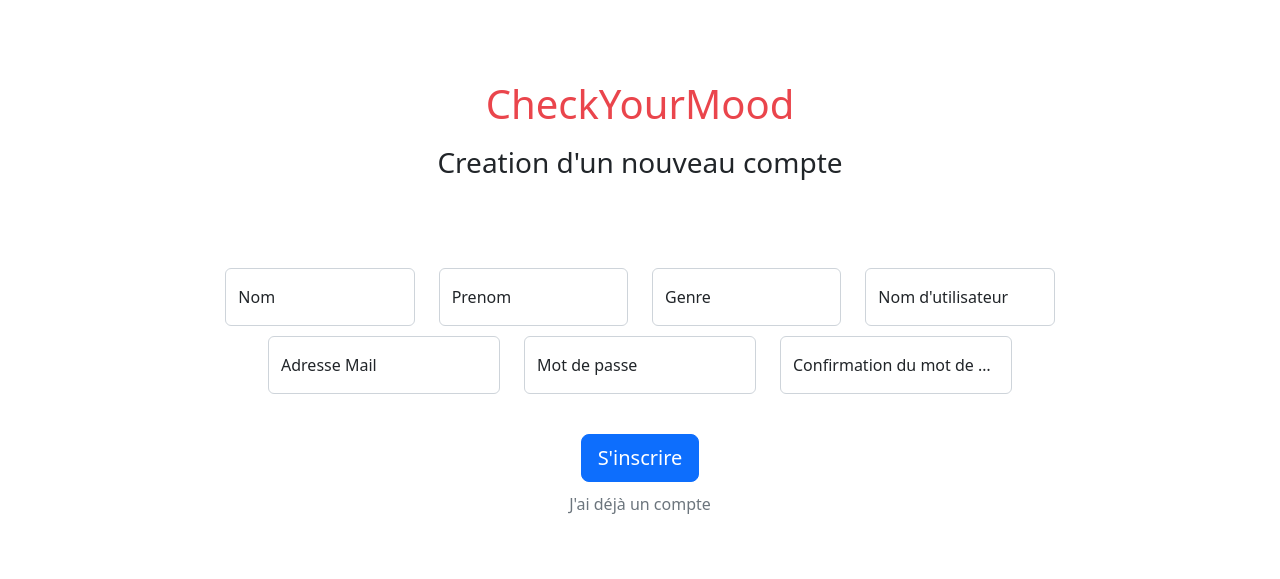
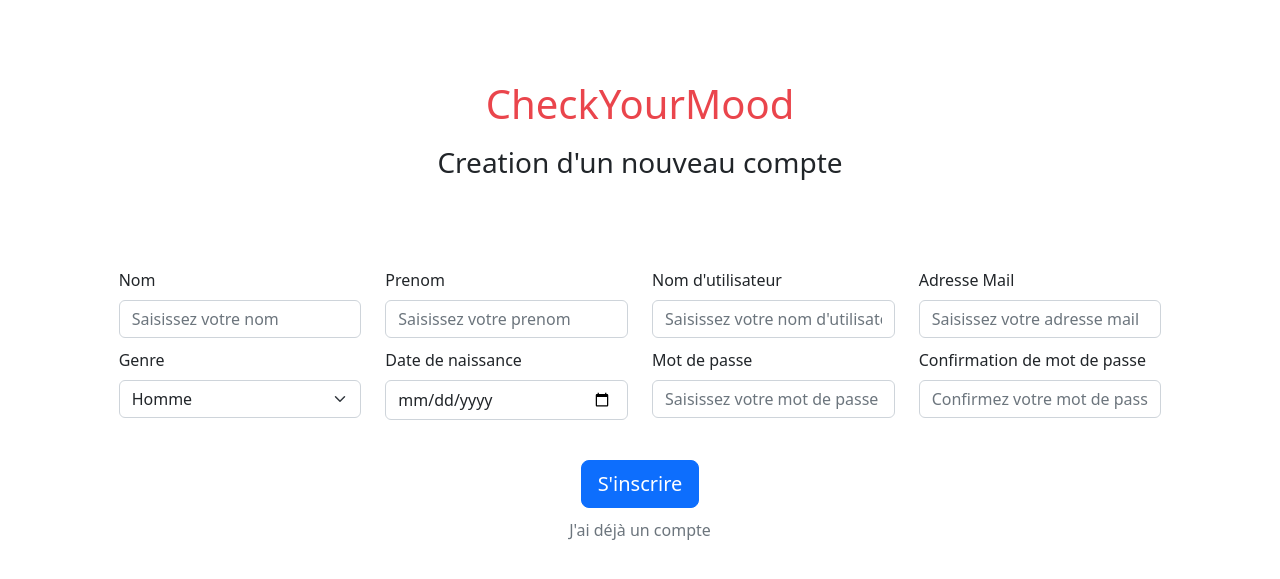
Before and after one commit to OskarMorel/GORAS_CheckYourMood, a PHP site: page /vues/vue_creationCompte.html in a window 1280 px wide. Shown: the top 579 px of the page. Run offline with PHP 8.4, Linux system fonts and the light colour scheme; some libraries are stand-ins or nearby versions.

Commit message:
Correction pages creation compte, profil, et saisir humeur

```diff
--- a/vues/vue_creationCompte.html
+++ b/vues/vue_creationCompte.html
@@ -3,7 +3,7 @@
 <head>
     <meta charset="UTF-8">
     <!-- Icone de l'application -->
-    <link rel="icon" href="../images/smiley.webp" />
+    <link rel="icon" href="../images/smiley.webp"/>
     <!-- Liens vers les feuilles de styles -->
     <link href="../Style/checkYourMood.css" rel="stylesheet">
     <link href="../bootstrap/css/bootstrap.css" rel="stylesheet">
@@ -28,64 +28,62 @@
         </div>
         <p class="espace2"></p>
         <form>
+            <!-- Partie nom, prenom, nom d'utilisateur, adresse mail-->
             <div class="row">
-                <div class="col"></div>
-                <div class="col">
-                    <div class="form-floating">
-                        <input type="text" class="form-control" placeholder="Nom" required>
-                        <label for="floatingPassword">Nom</label>
-                    </div>
+                <div class="col-1"></div>
+                <div class="col gauche">
+                    <label class="form-label">Nom</label>
+                    <input name="nom" type="Text" placeholder="Saisissez votre nom" class="form-control">
                 </div>
-                <div class="col">
-                    <div class="form-floating">
-                        <input type="text" class="form-control" placeholder="Prenom" required>
-                        <label for="floatingPassword">Prenom</label>
-                    </div>
+                <div class="col gauche">
+                    <label class="form-label">Prenom</label>
+                    <input name="prenom" type="Text" placeholder="Saisissez votre prenom" class="form-control">
                 </div>
-                <div class="col">
-                    <div class="form-floating">
-                        <input type="text" class="form-control" placeholder="Genre" required>
-                        <label for="floatingPassword">Genre</label>
-                    </div>
+                <div class="col gauche">
+                    <label class="form-label">Nom d'utilisateur</label>
+                    <input name="nomUtilisateur" type="Text" placeholder="Saisissez votre nom d'utilisateur" class="form-control">
                 </div>
-                <div class="col">
-                    <div class="form-floating">
-                        <input type="text" class="form-control" placeholder="Nom d'utilisateur" required>
-                        <label for="floatingPassword">Nom d'utilisateur</label>
-                    </div>
+                <div class="col gauche">
+                    <label class="form-label">Adresse Mail</label>
+                    <input name="adresseMail" type="Text" placeholder="Saisissez votre adresse mail" class="form-control">
                 </div>
-                <div class="col"></div>
+                <div class="col-1"></div>
             </div>
             <p class="espace0"></p>
+             <!-- Partie genre, date de naissance, mot de passe, et confirmation mot de passe -->
             <div class="row">
-                <div class="col"></div>
-                <div class="col">
-                    <div class="form-floating">
-                        <input type="text" class="form-control" placeholder="Adresse Mailr" required>
-                        <label for="floatingPassword">Adresse Mail</label>
-                    </div>
+                <div class="col-1"></div>
+                <div class="col gauche">
+                    <label class="form-label">Genre</label>
+                    <select class="form-select" name="genre" id="">
+                        <option value="homme">Homme</option>
+                        <option value="femme">Femme</option>
+                        <option value="autre">Autre</option>
+                    </select>
                 </div>
-                <div class="col">
-                    <div class="form-floating">
-                        <input type="password" class="form-control" placeholder="Mot de passe" required>
-                        <label for="floatingPassword">Mot de passe</label>
-                    </div>
+                <div class="col gauche">
+                    <label class="form-label">Date de naissance</label>
+                    <input name="dateNaissance" type="date" class="form-control">
                 </div>
-                <div class="col">
-                    <div class="form-floating">
-                        <input type="password" class="form-control" placeholder="Confirmation du mot de passe" required>
-                        <label for="floatingPassword">Confirmation du mot de passe</label>
-                    </div>
+                <div class="col gauche">
+                    <label class="form-label">Mot de passe</label>
+                    <input name="motDePasse1" type="Text" placeholder="Saisissez votre mot de passe" class="form-control">
                 </div>
-                <div class="col"></div>
+                <div class="col gauche">
+                    <label class="form-label">Confirmation de mot de passe</label>
+                    <input name="motDePasse2" type="Text" placeholder="Confirmez votre mot de passe" class="form-control">
+                </div>
+                <div class="col-1"></div>
             </div>
             <p class="espace1"></p>
+            <!-- Bouton s'inscrire -->
             <div class="row">
                 <div class="col">
                     <button class="btn btn-primary btn-lg"  id="btnNotificationCreation">S'inscrire</button>
                 </div>
             </div>
             <p class="espace0"></p>
+            <!-- Bouton pour aller se connecter -->
             <div class="row">
                 <div class="col">
                     <a class="link-secondary" href="../vues/vue_connexion.html">J'ai déjà un compte</a>
```
Also changed, not shown: Style/checkYourMood.css (+6 -4 lines), vues/vue_saisirHumeur.html (+4 -4 lines).
